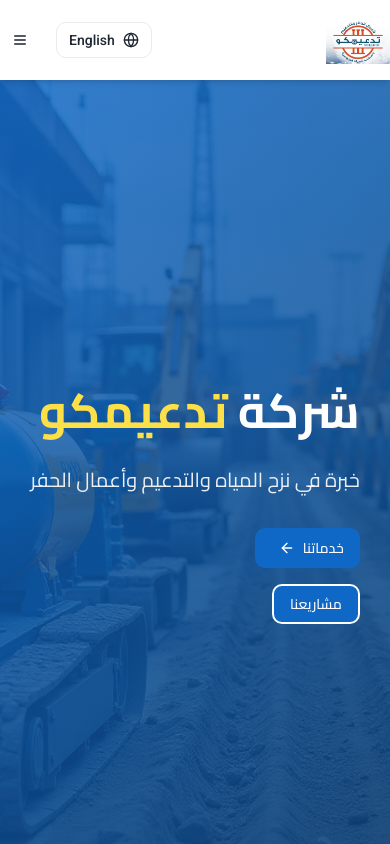
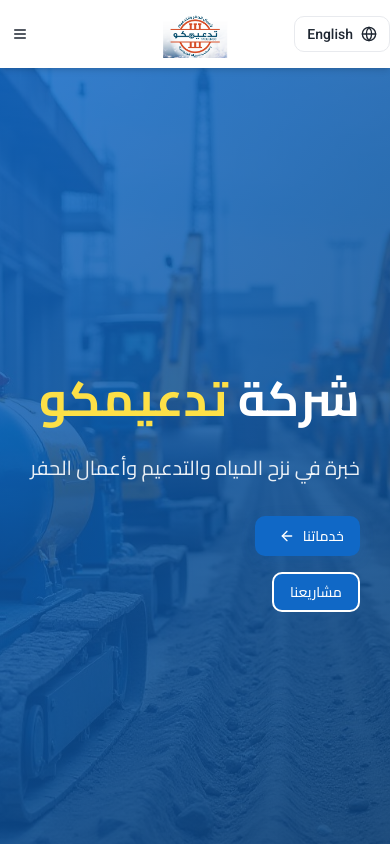
Before and after one commit to rkilani2005-lab/tadeemco-construct-hub, a React (Vite) app: page / in a window 390 px wide. Shown: the top 844 px of the page. Built offline with nearby package versions, Linux system fonts and the light colour scheme; the HTML template or start-up script is replaced by a standard one.

Commit message:
Adjust navigation layout

```diff
--- a/src/components/Navigation.tsx
+++ b/src/components/Navigation.tsx
@@ -39,8 +39,13 @@ export const Navigation = ({ language, onLanguageChange }: NavigationProps) => {
     <nav className="bg-white shadow-md sticky top-0 z-50">
       <div className="container-width">
         <div className="flex items-center justify-between py-4">
-          {/* Logo */}
-          <Link to="/" className="flex items-center">
+          {/* Language Toggle - Far Left */}
+          <div className="flex items-center">
+            <LanguageToggle currentLang={language} onLanguageChange={onLanguageChange} />
+          </div>
+
+          {/* Logo - Center */}
+          <Link to="/" className="flex items-center absolute left-1/2 transform -translate-x-1/2">
             <img
               src={tadeemcoLogo}
               alt={language === 'ar' ? 'شركة تدعيمكو' : 'Tadeemco Company'}
@@ -48,8 +53,8 @@ export const Navigation = ({ language, onLanguageChange }: NavigationProps) => {
             />
           </Link>
 
-          {/* Desktop Navigation */}
-          <div className={`hidden md:flex items-center gap-8 ${language === 'ar' ? 'flex-row-reverse' : 'flex-row'}`}>
+          {/* Desktop Navigation - Right */}
+          <div className={`hidden md:flex items-center gap-6 ${language === 'ar' ? 'flex-row-reverse' : 'flex-row'}`}>
             {items.map((item) => (
               <Link
                 key={item.href}
@@ -63,12 +68,10 @@ export const Navigation = ({ language, onLanguageChange }: NavigationProps) => {
                 {item.label}
               </Link>
             ))}
-            <LanguageToggle currentLang={language} onLanguageChange={onLanguageChange} />
           </div>
 
           {/* Mobile Menu Button */}
-          <div className="md:hidden flex items-center gap-4">
-            <LanguageToggle currentLang={language} onLanguageChange={onLanguageChange} />
+          <div className="md:hidden flex items-center">
             <Button
               variant="ghost"
               size="sm"
```
